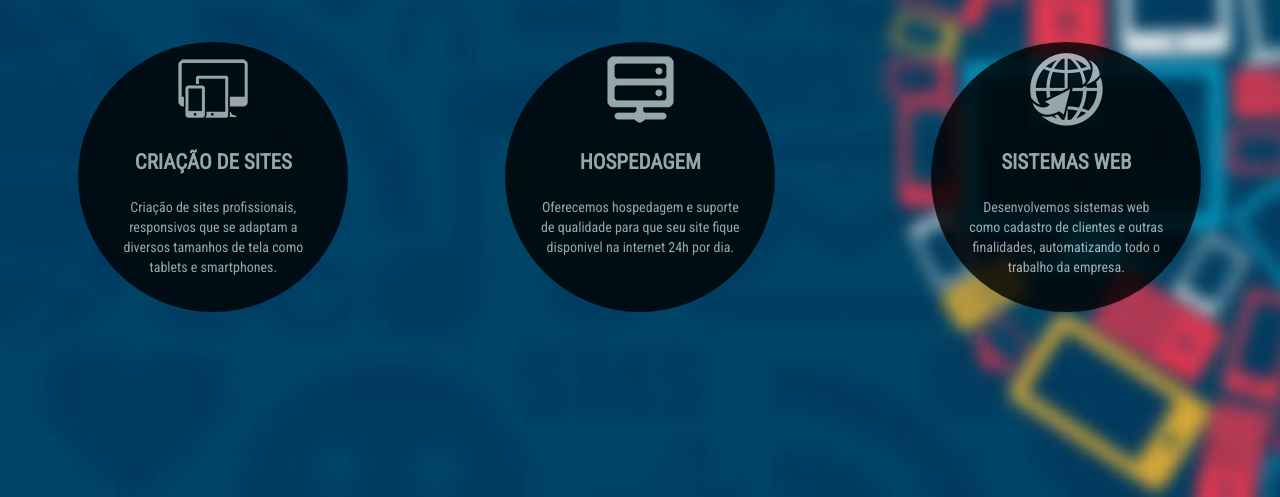
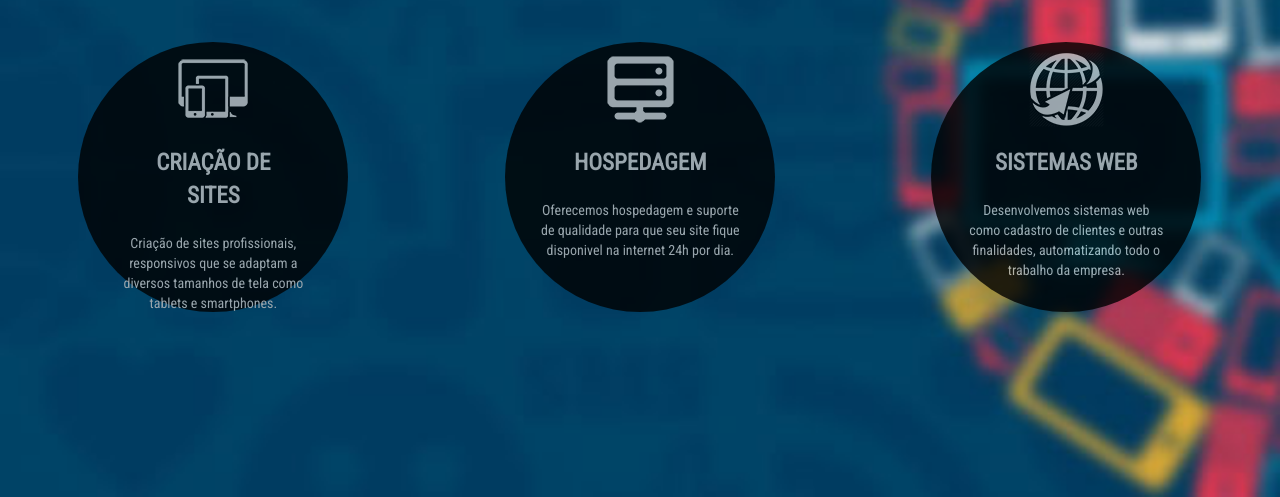
Before and after one commit to fsemobile/fsemobile.github.io, a plain HTML site: page index.html in a window 1280 px wide. Shown: the part 303-800 px from the top of the page. Drawn offline with nearby package versions, Linux system fonts and the light colour scheme.

Commit message:
Add files via upload

```diff
--- a/css/style.css
+++ b/css/style.css
@@ -62,7 +62,7 @@ body{
 
 .label-item{
 
-	font-size:21px;
+	font-size:23px;
 	font-weight: bold;
 	padding:5px;
 	width:180px;
```
